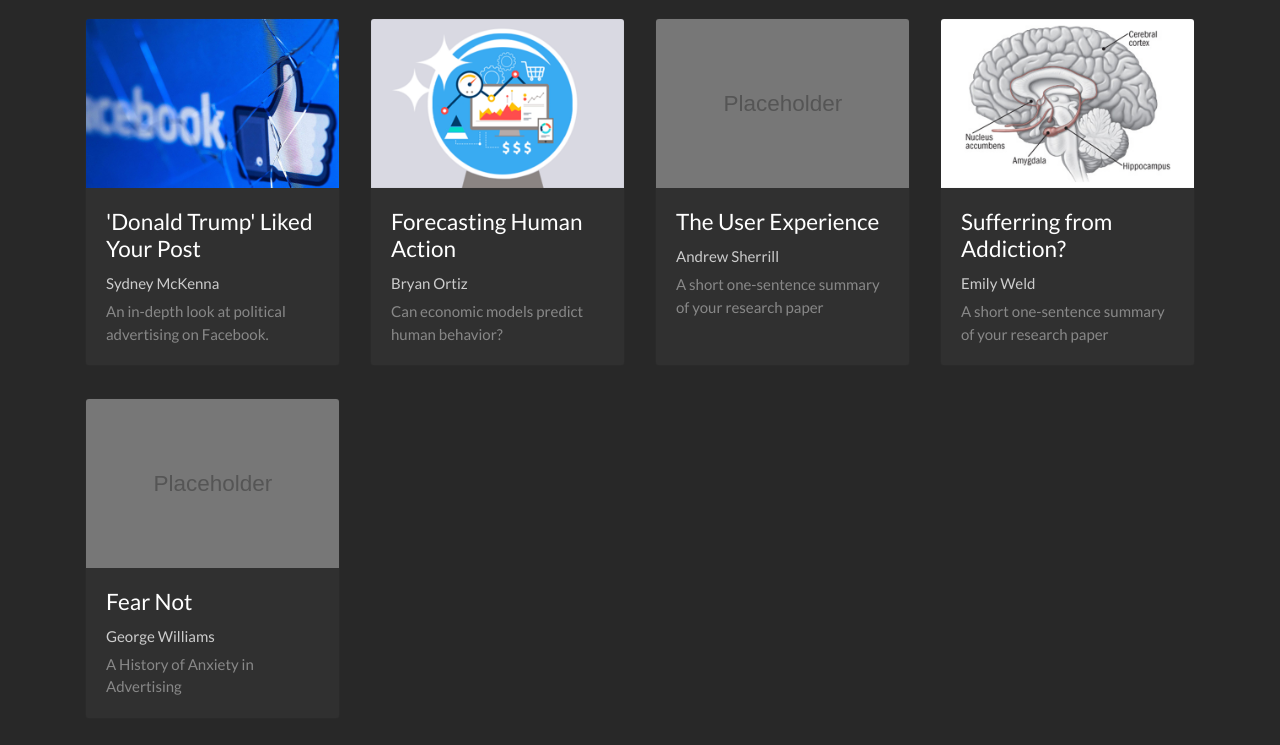
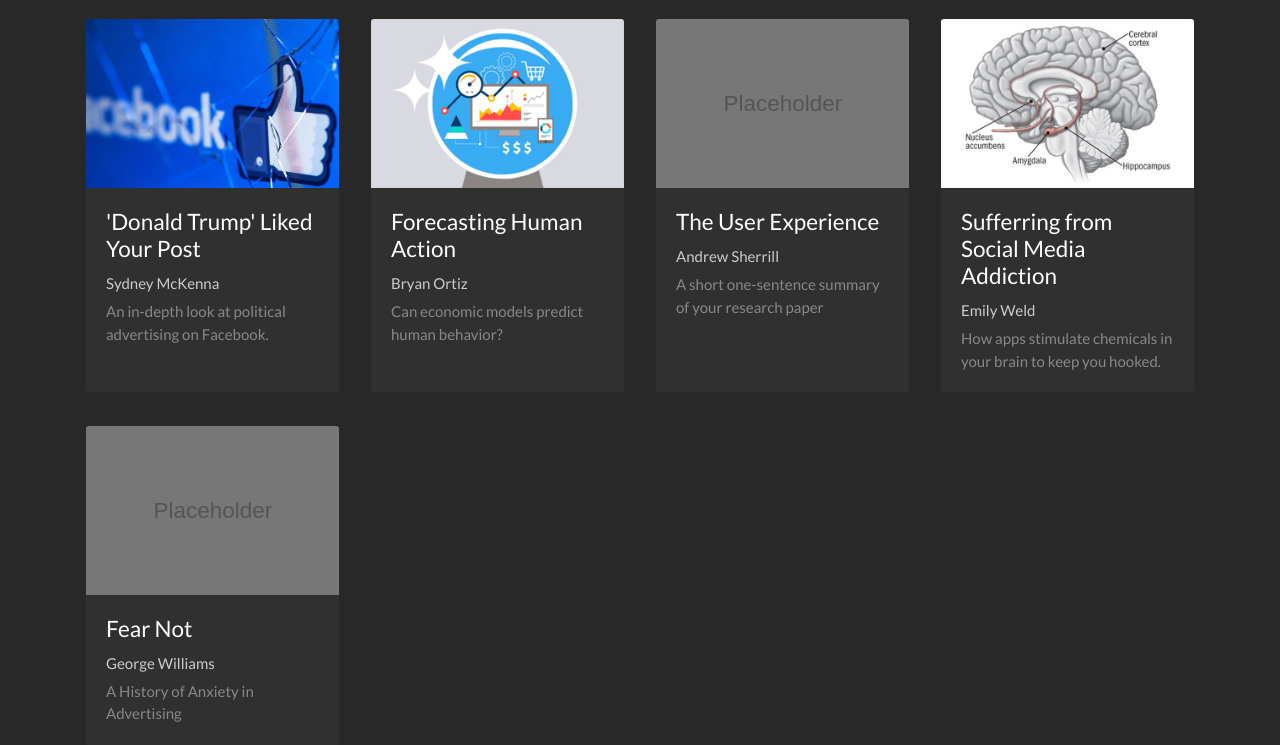
Before and after one commit to sneakaway-studio/persuasion-architectures, a PHP site: page /SneakawayStudio/ in a window 1280 px wide. Shown: the part 530-1275 px from the top of the page. Run offline with PHP 8.4, Linux system fonts and the light colour scheme.

Commit message:
Update Weld

```diff
--- a/index.php
+++ b/index.php
@@ -105,9 +105,9 @@
                     <img class="card-img-top" src="papers/weld/img/brain-600x400.png" alt="thumbnail">
                     <div class="card-body">
                         <a href="papers/weld/" title="" class="stretched-link">
-                            <h4 class="card-title">Sufferring from Addiction?</h4>
+                            <h4 class="card-title">Sufferring from Social Media Addiction</h4>
                             <h6>Emily Weld</h6>
-                            <p class="card-text text-muted">A short one-sentence summary of your research paper</p>
+                            <p class="card-text text-muted">How apps stimulate chemicals in your brain to keep you hooked.</p>
                         </a>
                     </div>
                 </div>
--- a/papers/weld/index.php
+++ b/papers/weld/index.php
@@ -6,7 +6,7 @@
     <div class="container">
         <div class="row my-5">
             <div class="col-12 col-lg-8 offset-lg-2 text-center paper-title">
-                <h2>Sufferring from Addiction?</h2>
+                <h2>Sufferring from Social Media Addiction</h2>
                 <h4>Emily Weld</h4>
             </div>
         </div>
```
